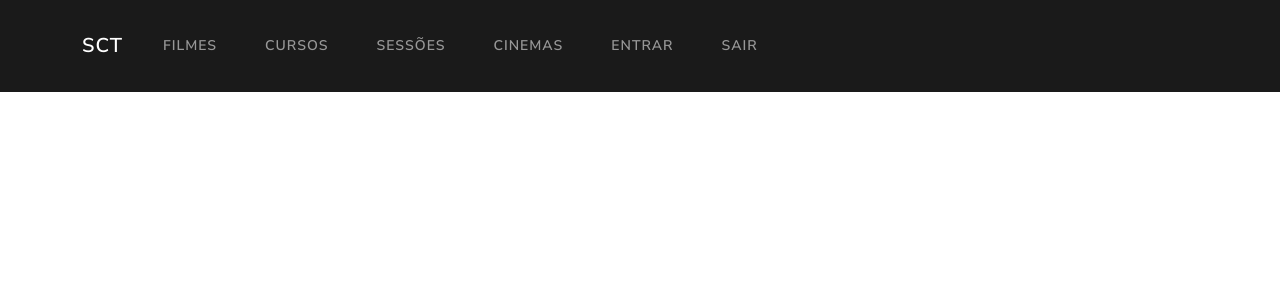
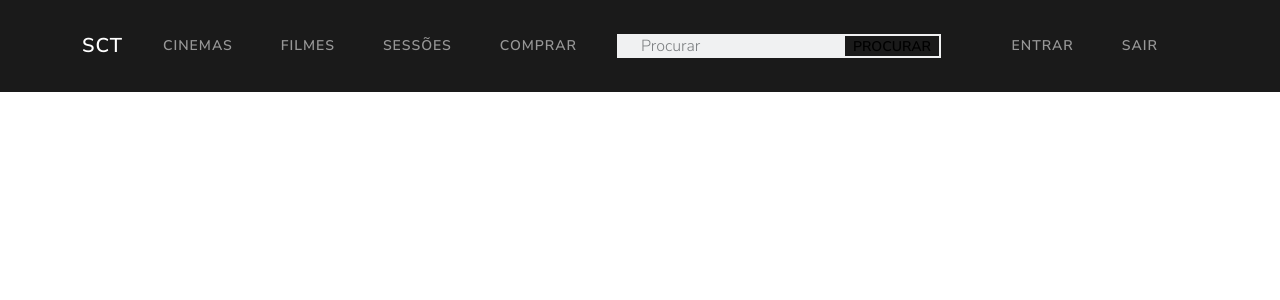
Before and after one commit to Matheussoranco/sct-app, a React (Create React App) app: page / in a window 1280 px wide. Shown: the top 300 px of the page. Built offline with nearby package versions, Linux system fonts and the light colour scheme.

Commit message:
Barra de procura

```diff
--- a/src/App.js
+++ b/src/App.js
@@ -3,6 +3,7 @@ import 'bootswatch/dist/lux/bootstrap.css';
 //import 'toastr/build/toastr.min';
 //import 'toastr/build/toastr.css';
 import Navbar from './components/navbar.js';
+import './styles.css';
 //import Rotas from './rotas.js';
 
 class App extends React.Component {
--- /dev/null
+++ b/src/components/NavSearchBar.js
@@ -0,0 +1,39 @@
+// NavSearchBar.js
+import React, { useState } from 'react';
+
+function NavSearchBar({ onSearch }) {
+  const [searchQuery, setSearchQuery] = useState('');
+
+  // Function to handle search input changes
+  const handleSearchChange = (event) => {
+    setSearchQuery(event.target.value);
+  };
+
+  // Function to handle search form submission
+  const handleSearchSubmit = (event) => {
+    event.preventDefault();
+    onSearch(searchQuery); // Pass the search query to the parent component
+    setSearchQuery('');
+  };
+
+  return (
+    <form className='form-inline ml-auto' onSubmit={handleSearchSubmit}>
+      <div className='input-group'>
+        <input
+          type='text'
+          className='form-control nav-search-bar' // Add className to the input
+          placeholder='Procurar'
+          value={searchQuery}
+          onChange={handleSearchChange}
+        />
+        <div className='input-group-append'>
+          <button className='btn btn-outline-light nav-search-button' type='submit'>
+            Procurar
+          </button>
+        </div>
+      </div>
+    </form>
+  );
+}
+
+export default NavSearchBar;
--- a/src/components/navbar.js
+++ b/src/components/navbar.js
@@ -1,55 +1,62 @@
-import React from 'react';
-import 'bootswatch/dist/lux/bootstrap.css';
+import React from "react";
+import "bootswatch/dist/lux/bootstrap.css";
 
-import NavbarItem from './navbarItem';
+import NavbarItem from "./navbarItem";
+import NavSearchBar from "./NavSearchBar";
 
 function Navbar(props) {
+  const handleSearch = (searchQuery) => {
+    // Handle the search action here with the searchQuery
+    console.log("Searching for:", searchQuery);
+  };
+
   return (
-    <div className='navbar navbar-expand-lg fixed-top navbar-dark bg-primary'>
-      <div className='container'>
-        <a href='/' className='navbar-brand'>
+    <div className="navbar navbar-expand-lg fixed-top navbar-dark bg-primary">
+      <div className="container">
+        <a href="/" className="navbar-brand">
           SCT
         </a>
         <button
-          className='navbar-toggler'
-          type='button'
-          data-toggle='collapse'
-          data-target='#navbarResponsive'
-          aria-controls='navbarResponsive'
-          aria-expanded='false'
-          aria-label='Toggle navigation'
+          className="navbar-toggler"
+          type="button"
+          data-toggle="collapse"
+          data-target="#navbarResponsive"
+          aria-controls="navbarResponsive"
+          aria-expanded="false"
+          aria-label="Toggle navigation"
         >
-          <span className='navbar-toggler-icon'></span>
+          <span className="navbar-toggler-icon"></span>
         </button>
-        <div className='collapse navbar-collapse' id='navbarResponsive'>
-          <ul className='navbar-nav'>
+        <div className="collapse navbar-collapse" id="navbarResponsive">
+          <ul className="navbar-nav">
             <NavbarItem
-              render='true'
-              href='/listagem-Filmes'
-              label='Filmes'
+              render="true"
+              href="/listagem-cinemas"
+              label="Cinemas"
             />
           </ul>
-          <ul className='navbar-nav'>
-            <NavbarItem render='true' href='/listagem-cursos' label='Cursos' />
+          <ul className="navbar-nav">
+            <NavbarItem render="true" href="/listagem-Filmes" label="Filmes" />
           </ul>
-          <ul className='navbar-nav'>
+          <ul className="navbar-nav">
             <NavbarItem
-              render='true'
-              href='/listagem-sessoes'
-              label='Sessões'
+              render="true"
+              href="/listagem-sessoes"
+              label="Sessões"
             />
           </ul>
-          <ul className='navbar-nav'>
-            <NavbarItem render='true'
-            href='/listagem-cinemas'
-            label='Cinemas'
-            />
+
+          <ul className="navbar-nav">
+            <NavbarItem render="true" href="/listagem-cursos" label="Comprar" />
           </ul>
-          <ul className='navbar-nav'>
-            <NavbarItem render='true' href='/login' label='Entrar' />
+          <NavSearchBar onSearch={handleSearch} />
+        </div>
+        <div className="navbar-nav ml-auto custom-right-content">
+          <ul className="navbar-nav">
+            <NavbarItem render="true" href="/login" label="Entrar" />
           </ul>
-          <ul className='navbar-nav'>
-            <NavbarItem render='true' href='/' label='Sair' />
+          <ul className="navbar-nav">
+            <NavbarItem render="true" href="/" label="Sair" />
           </ul>
         </div>
       </div>
--- /dev/null
+++ b/src/styles.css
@@ -0,0 +1,11 @@
+.form-inline .nav-search-bar {
+    height: 5px; /* You can adjust the height as needed */
+  }
+
+  /* Adjust the height of the search button */
+  .form-inline .nav-search-button {
+    height: 24px; /* You can adjust the height as needed */
+    line-height: 1; /* Center the text vertically */
+    padding: 0.25rem 0.5rem; /* Adjust padding as needed */
+    padding-left: 0.50rem;
+  }
```
Also changed, not shown: src/App.css (line endings or trailing spaces).
